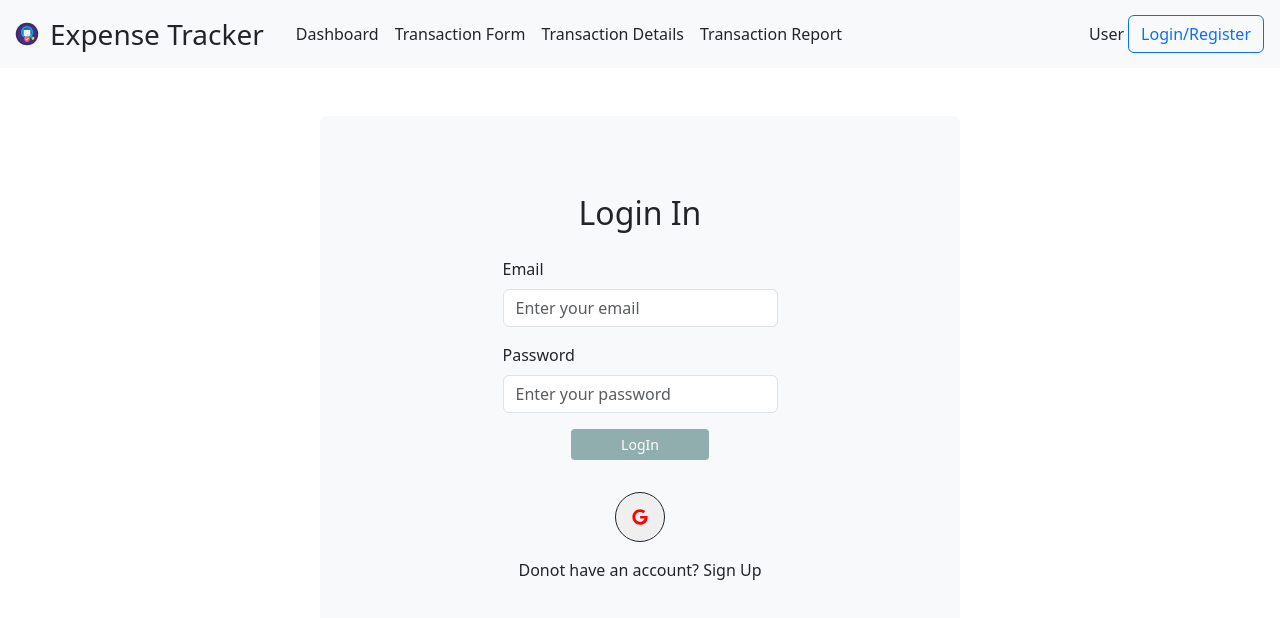
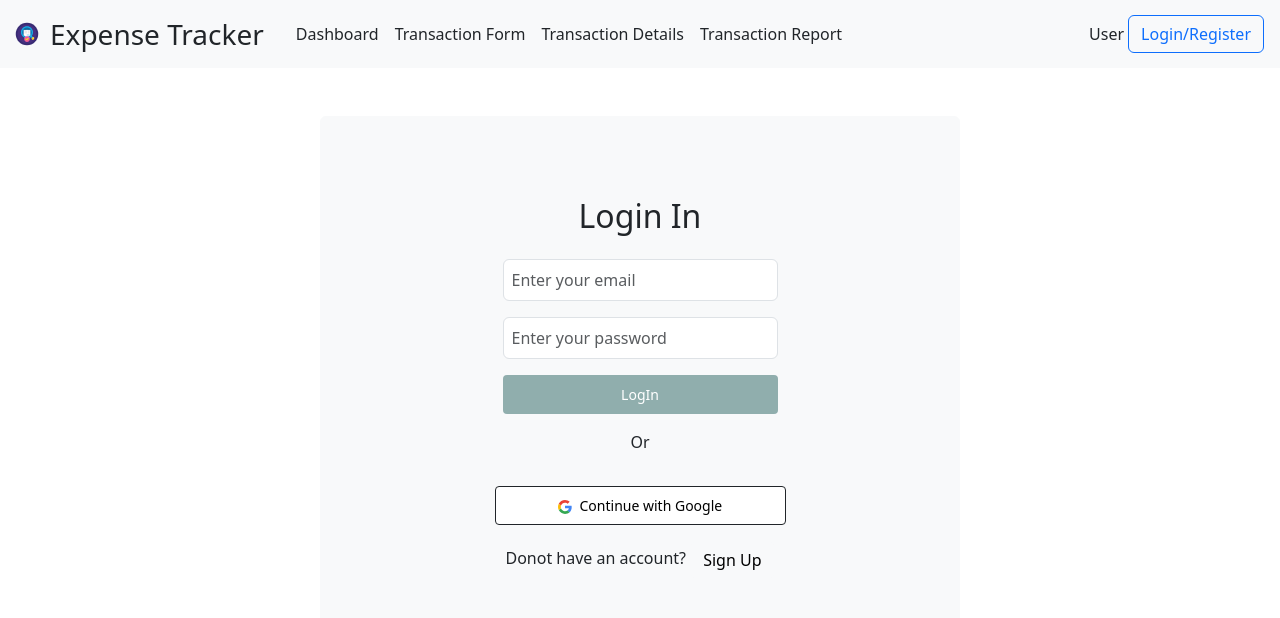
Before and after one commit to DilinJose/expense_tracker, a React (Vite) app: page /login in a window 1280 px wide. Shown: the top 618 px of the page. Built offline with nearby package versions, Linux system fonts and the light colour scheme.

Commit message:
fix in Sign out logic

```diff
--- a/src/pages/layout/header/header.jsx
+++ b/src/pages/layout/header/header.jsx
@@ -2,14 +2,30 @@
 import { Link, useNavigate } from "react-router-dom"
 import { AuthContext } from "../../../context/AuthContext"
 import logo from "../../../assets/react.svg"
+import { useDispatch } from "react-redux"
+import { removeExpenses } from "../../../redux/slice/trackerSlice"
+import { signOut } from "firebase/auth"
+import { auth } from "../../../firebase/firebase"
 
 const Header = () => {
-    const navigate = useNavigate()
-    const { currentUser } = useContext(AuthContext)
+    const dispatch1 = useDispatch()
+    const { currentUser, dispatch } = useContext(AuthContext);
+    const navigate = useNavigate();
+
+
     const handleSignout = () => {
-        localStorage.removeItem("user")
-        navigate('/login')
-    }
+            signOut(auth)
+                .then(() => {
+                    localStorage.clear();
+                    dispatch({ type: "SIGN_OUT" });
+                    dispatch1(removeExpenses());
+                    navigate('/login');
+                })
+                .catch((error) => {
+                    console.error('Error during sign-out:', error);
+                });
+    };
+
     return (
         <div>
             <nav className="navbar navbar-expand-lg bg-body-tertiary">
--- a/src/pages/login.jsx/loginForm.jsx
+++ b/src/pages/login.jsx/loginForm.jsx
@@ -27,7 +27,7 @@
     }
     catch (error) {
       setError(true)
-      toast.danger("Login Failed")
+      toast.error("Login Failed")
       console.error('Error Login:', error);
     }
   };
@@ -42,7 +42,7 @@
       navigate("/")
     } catch (error) {
       setError(true)
-      toast.danger("Login Failed")
+      toast.error("Login Failed")
       console.error('Error signing in with Google:', error);
     }
   };
@@ -60,12 +60,12 @@
   })
 
   return (
-    <div style={{ height: '70vh' }} className='mt-5 d-flex justify-content-center align-items-center flex-column border border-light rounded bg-light w-50 container mt-4 bg-light'>
+    <div style={{ height: '70vh' }} className='mt-5 d-flex justify-content-center align-items-center flex-column border border-light rounded bg-light col-xxl-6 col-xl-6  col-lg-12 col-sm-12 col-xs-12 container mt-4 bg-light'>
       <div className='w-50 text-center'>
         <h2>Login In</h2>
       </div>
 
-      <div className='w-50 d-flex justify-content-center align-items-center'>
+      <div className='col-xxl-6 col-xl-6  col-lg-12 col-sm-12 col-xs-12 d-flex justify-content-center align-items-center'>
         <Formik
           initialValues={initialValues}
           validationSchema={validationSchema}
@@ -77,21 +77,21 @@
 
 
                 <div className="mb-3">
-                  <label htmlFor="email" className="form-label">Email</label>
-                  <Field name="email" type="email" className="form-control" placeholder="Enter your email"/>
+                  {/* <label htmlFor="email" className="form-label">Email</label> */}
+                  <Field name="email" type="email" className="form-control p-2" placeholder="Enter your email" />
                   <ErrorMessage name="email" component="div" className="text-danger" />
                 </div>
                 <div className="mb-3">
-                  <label htmlFor="password" className="form-label">Password</label>
-                  <Field name="password" type="password" className="form-control" placeholder="Enter your password"/>
+                  {/* <label htmlFor="password" className="form-label">Password</label> */}
+                  <Field name="password" type="password" className="form-control p-2" placeholder="Enter your password" />
                   <ErrorMessage name="password" component="div" className="text-danger" />
                 </div>
                 {error && <p className='text-center text-danger'>Wrong email or password</p>}
 
-                <div className='d-grid gap-2 col-6 mx-auto'>
+                <div className='d-grid gap-2 col-12 mx-auto'>
                   <button style={{
                     backgroundColor: "#90aead", color: "#ffff"
-                  }} type="submit" className="btn btn-sm " disabled={isSubmitting}>
+                  }} type="submit" className="btn btn-sm p-2" disabled={isSubmitting}>
                     {isSubmitting ? 'Logging in...' : 'LogIn'}
                   </button>
                 </div>
@@ -101,11 +101,22 @@
         </Formik>
 
       </div>
-      <div className='w-75 d-flex justify-content-center align-items-center m-3'>
-        <button onClick={handleGoogleSignIn} className='border border-dark rounded-circle d-flex justify-content-center align-items-center p-3 '><FaGoogle style={{color:'red'}}/></button>
+      <div>
+        <p className='text-center'>Or</p>
       </div>
-      <div className='w-75 d-flex justify-content-center align-items-center' style={{curser:'pointer'}}>
-        <p>Donot have an account? <span onClick={() => navigate('/signup')}>Sign Up</span></p>
+      <div className='d-flex justify-content-center align-items-center w-100 p-3 rounded'>
+        <div className='d-grid gap-2 col-6 mx-auto'>
+          <button onClick={handleGoogleSignIn} style={{
+            backgroundColor: "#ffff", color: "#000000"
+          }} className="btn btn-sm p-2 border border-dark">
+            <svg className='me-2' xmlns="http://www.w3.org/2000/svg" width="0.98em" height="1em" viewBox="0 0 256 262"><path fill="#4285f4" d="M255.878 133.451c0-10.734-.871-18.567-2.756-26.69H130.55v48.448h71.947c-1.45 12.04-9.283 30.172-26.69 42.356l-.244 1.622l38.755 30.023l2.685.268c24.659-22.774 38.875-56.282 38.875-96.027" /><path fill="#34a853" d="M130.55 261.1c35.248 0 64.839-11.605 86.453-31.622l-41.196-31.913c-11.024 7.688-25.82 13.055-45.257 13.055c-34.523 0-63.824-22.773-74.269-54.25l-1.531.13l-40.298 31.187l-.527 1.465C35.393 231.798 79.49 261.1 130.55 261.1" /><path fill="#fbbc05" d="M56.281 156.37c-2.756-8.123-4.351-16.827-4.351-25.82c0-8.994 1.595-17.697 4.206-25.82l-.073-1.73L15.26 71.312l-1.335.635C5.077 89.644 0 109.517 0 130.55s5.077 40.905 13.925 58.602z" /><path fill="#eb4335" d="M130.55 50.479c24.514 0 41.05 10.589 50.479 19.438l36.844-35.974C195.245 12.91 165.798 0 130.55 0C79.49 0 35.393 29.301 13.925 71.947l42.211 32.783c10.59-31.477 39.891-54.251 74.414-54.251" /></svg>
+            Continue with Google
+          </button>
+        </div>
+      </div>
+
+      <div className='w-75 d-flex justify-content-center align-items-center' style={{ curser: 'pointer' }}>
+        <p>Donot have an account? <button className='btn btn-light' onClick={() => navigate('/signup')}>Sign Up</button></p>
       </div>
 
 
--- a/src/pages/signUp/signUp.jsx
+++ b/src/pages/signUp/signUp.jsx
@@ -72,12 +72,12 @@
         job: Yup.string().required('Required'),
     })
     return (
-        <div style={{ height: '80vh' }} className='mt-5 d-flex justify-content-center align-items-center flex-column border border-light rounded bg-light w-100 container mt-4 bg-light'>
+        <div style={{ height: '80vh' }} className='mt-5 d-flex justify-content-center align-items-center flex-column border border-light rounded bg-light col-xxl-6 col-xl-6  col-lg-12 col-sm-12 col-xs-12 container mt-4 bg-light'>
             <div className='w-100 text-center'>
                 <h2>Sign Up</h2>
             </div>
 
-            <div className='w-100 d-flex justify-content-center align-items-center'>
+            <div className='col-xxl-6 col-xl-6  col-lg-12 col-sm-12 col-xs-12 d-flex justify-content-center align-items-center'>
 
                 <Formik
                     initialValues={initialValues}
@@ -86,27 +86,27 @@
                 >
                     {({ isSubmitting, setFieldValue }) => (
                         <Form className=" d-flex justify-content-center align-items-center w-100 p-3 rounded">
-                            <div className='w-50'>
+                            <div className='w-100'>
                                 <div className="mb-3 w-100">
                                     <label htmlFor="fullName" className="form-label">Full Name</label>
-                                    <Field name="fullName" type="text" className="form-control" placeholder="Enter Full name"/>
+                                    <Field name="fullName" type="text" className="form-control" placeholder="Enter Full name" />
                                     <ErrorMessage name="fullName" component="div" className="text-danger" />
                                 </div>
 
                                 <div className="mb-3">
                                     <label htmlFor="email" className="form-label">Email</label>
-                                    <Field name="email" type="email" className="form-control" placeholder="Enter your email"/>
+                                    <Field name="email" type="email" className="form-control" placeholder="Enter your email" />
                                     <ErrorMessage name="email" component="div" className="text-danger" />
                                 </div>
                                 <div className="mb-3">
                                     <label htmlFor="password" className="form-label">Password</label>
-                                    <Field name="password" type="password" className="form-control" placeholder="Enter your password"/>
+                                    <Field name="password" type="password" className="form-control" placeholder="Enter your password" />
                                     <ErrorMessage name="password" component="div" className="text-danger" />
                                 </div>
 
                                 <div className="mb-3">
                                     <label htmlFor="job" className="form-label">Job</label>
-                                    <Field name="job" type="text" className="form-control" placeholder="Enter your job description"/>
+                                    <Field name="job" type="text" className="form-control" placeholder="Enter your job description" />
                                     <ErrorMessage name="job" component="div" className="text-danger" />
                                 </div>
 
@@ -128,11 +128,21 @@
                 </Formik>
 
             </div>
-            <div className='w-75 d-flex justify-content-center align-items-center m-3'>
-                <button onClick={handleGoogleSignIn} className='border border-dark rounded-circle d-flex justify-content-center align-items-center p-3 '><FaGoogle style={{color:'red'}} /></button>
+            <div className='d-flex justify-content-center align-items-center w-100 p-3 rounded'>
+                <div className='d-grid gap-2 col-6 mx-auto'>
+                    <button onClick={handleGoogleSignIn} style={{
+                        backgroundColor: "#ffff", color: "#000000"
+                    }} className="btn btn-sm p-2 border border-dark">
+                        <svg className='me-2' xmlns="http://www.w3.org/2000/svg" width="0.98em" height="1em" viewBox="0 0 256 262"><path fill="#4285f4" d="M255.878 133.451c0-10.734-.871-18.567-2.756-26.69H130.55v48.448h71.947c-1.45 12.04-9.283 30.172-26.69 42.356l-.244 1.622l38.755 30.023l2.685.268c24.659-22.774 38.875-56.282 38.875-96.027" /><path fill="#34a853" d="M130.55 261.1c35.248 0 64.839-11.605 86.453-31.622l-41.196-31.913c-11.024 7.688-25.82 13.055-45.257 13.055c-34.523 0-63.824-22.773-74.269-54.25l-1.531.13l-40.298 31.187l-.527 1.465C35.393 231.798 79.49 261.1 130.55 261.1" /><path fill="#fbbc05" d="M56.281 156.37c-2.756-8.123-4.351-16.827-4.351-25.82c0-8.994 1.595-17.697 4.206-25.82l-.073-1.73L15.26 71.312l-1.335.635C5.077 89.644 0 109.517 0 130.55s5.077 40.905 13.925 58.602z" /><path fill="#eb4335" d="M130.55 50.479c24.514 0 41.05 10.589 50.479 19.438l36.844-35.974C195.245 12.91 165.798 0 130.55 0C79.49 0 35.393 29.301 13.925 71.947l42.211 32.783c10.59-31.477 39.891-54.251 74.414-54.251" /></svg>
+                        Continue with Google
+                    </button>
+                </div>
             </div>
-            <div className='w-75 d-flex justify-content-center align-items-center' style={{curser:'pointer'}}>
-                <p>Already have an account? <span onClick={() => navigate('/login')}>Login</span></p>
+            {/* <div className='w-75 d-flex justify-content-center align-items-center m-3'>
+                <button onClick={handleGoogleSignIn} className='border border-dark rounded-circle d-flex justify-content-center align-items-center p-3 '><FaGoogle style={{ color: 'red' }} /></button>
+            </div> */}
+            <div className='w-75 d-flex justify-content-center align-items-center' style={{ curser: 'pointer' }}>
+                <p>Already have an account? <button className='btn btn-light' onClick={() => navigate('/login')}>Login</button></p>
             </div>
 
         </div>
--- a/src/redux/slice/trackerSlice.jsx
+++ b/src/redux/slice/trackerSlice.jsx
@@ -37,9 +37,13 @@
 
             }
         },
+        removeExpenses: (state) => {
+            state.expenses = []
+            state.income = []
+        }
 
     }
 })
 
-export const { setExpense } = TrackerSlice.actions;
+export const { setExpense ,removeExpenses} = TrackerSlice.actions;
 export default TrackerSlice.reducer
```
Also changed, not shown: src/context/AuthReducer.jsx (+5 -5 lines).
